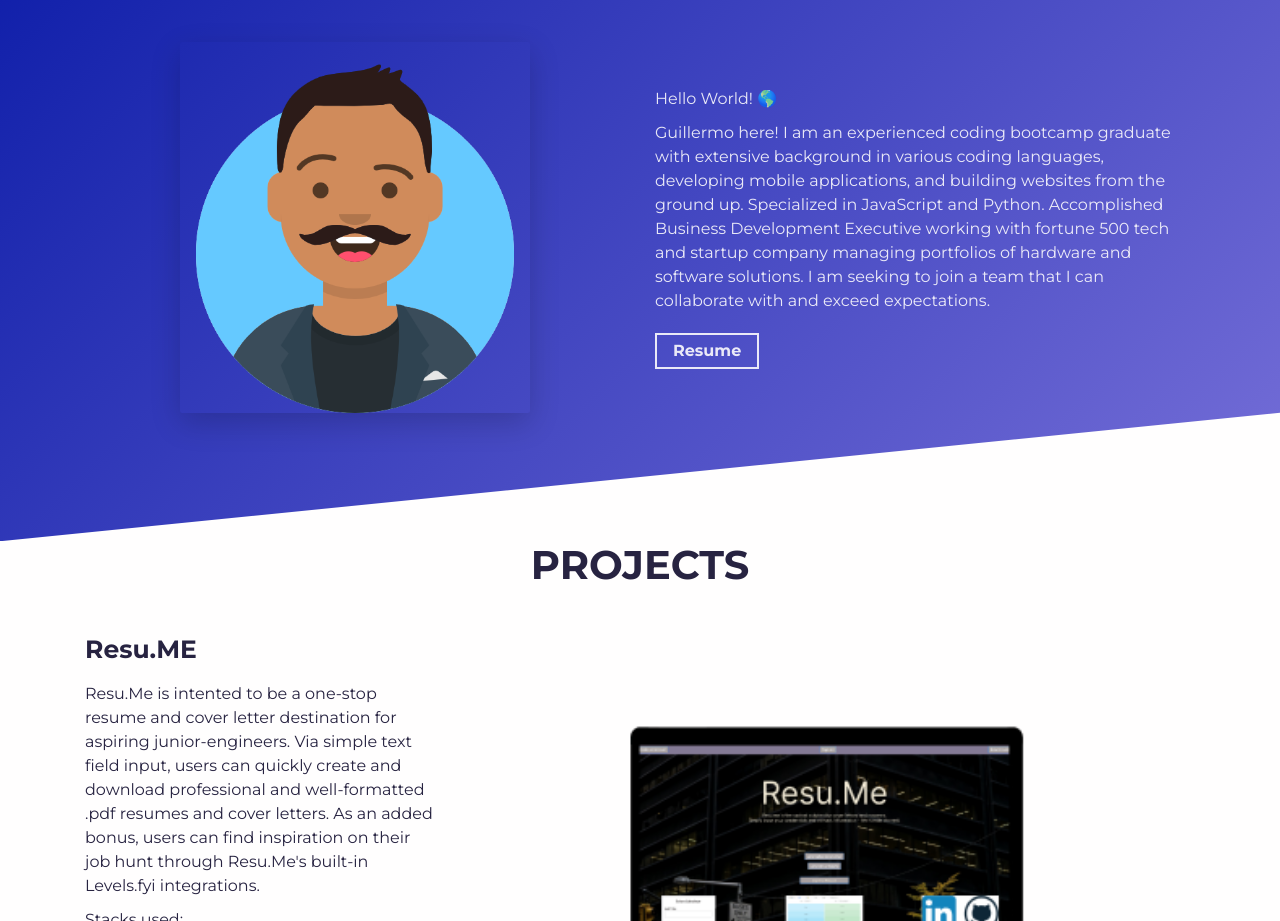
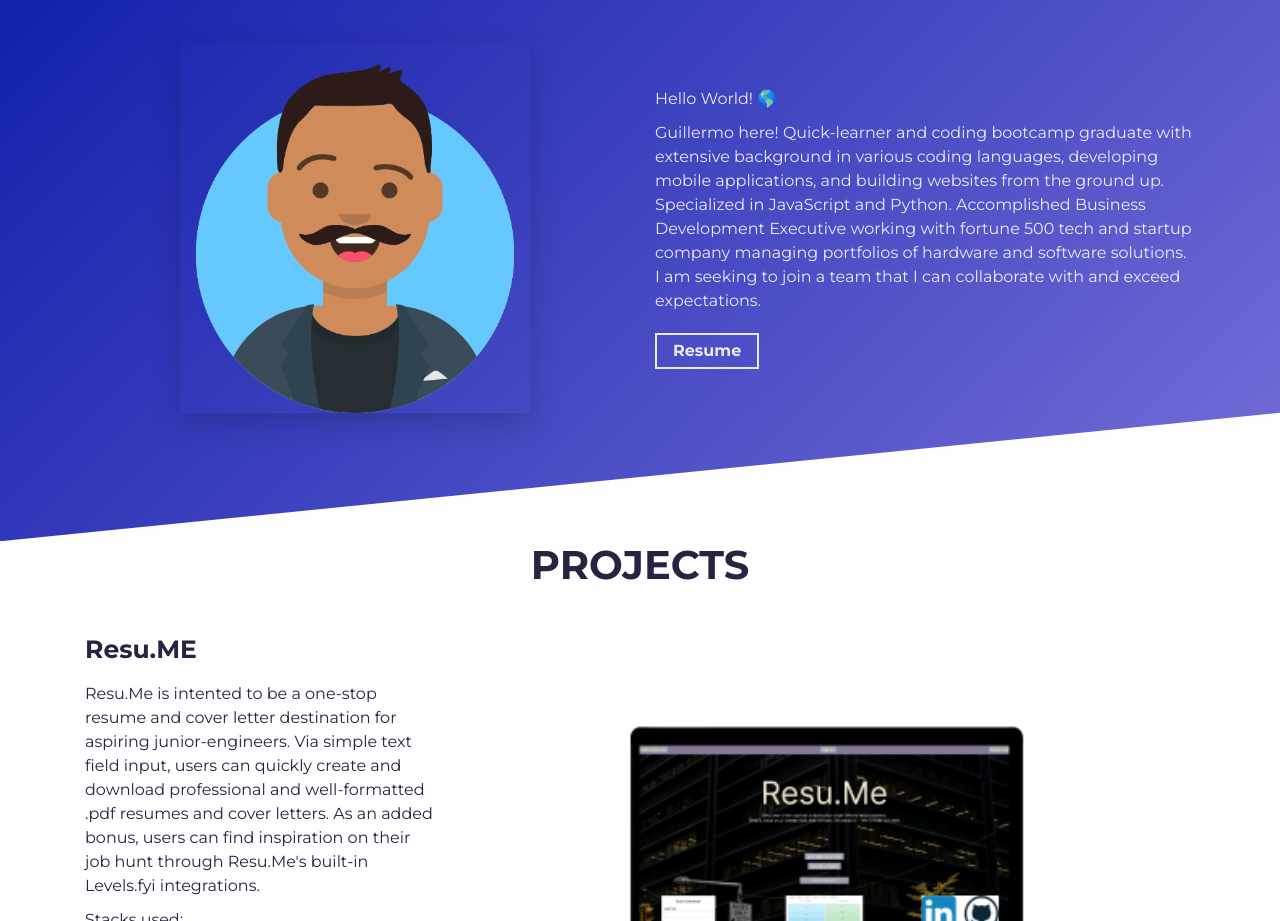
Before and after one commit to ghernandez24/my-portfolio, a Gatsby site: page / in a window 1280 px wide. Shown: the part 901-1822 px from the top of the page. Built offline with nearby package versions, Linux system fonts and the light colour scheme; Gatsby itself is replaced by a stand-in of ours.

Commit message:
fixed about me

```diff
--- a/src/components/About/About.jsx
+++ b/src/components/About/About.jsx
@@ -40,7 +40,7 @@ const About = () => {
                 <p className="about-wrapper__info-text">{paragraphOne || 'Hello World! 🌎'}</p>
                 <p className="about-wrapper__info-text">
                   {paragraphTwo ||
-                    'Guillermo here! I am an experienced coding bootcamp graduate with extensive background in various coding languages, developing mobile applications, and building websites from the ground up. Specialized in JavaScript and Python. Accomplished Business Development Executive working with fortune 500 tech and startup company managing portfolios of hardware and software solutions. I am seeking to join a team that I can collaborate with and exceed expectations.'}
+                    'Guillermo here! Quick-learner and coding bootcamp graduate with extensive background in various coding languages, developing mobile applications, and building websites from the ground up. Specialized in JavaScript and Python. Accomplished Business Development Executive working with fortune 500 tech and startup company managing portfolios of hardware and software solutions. I am seeking to join a team that I can collaborate with and exceed expectations.'}
                 </p>
                 {resume && (
                   <span className="d-flex mt-3">
```
